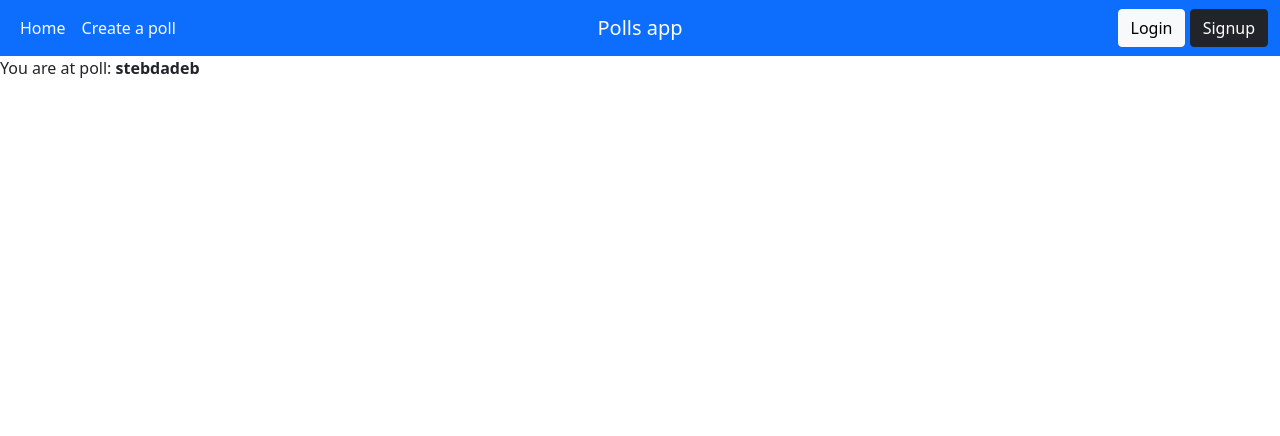
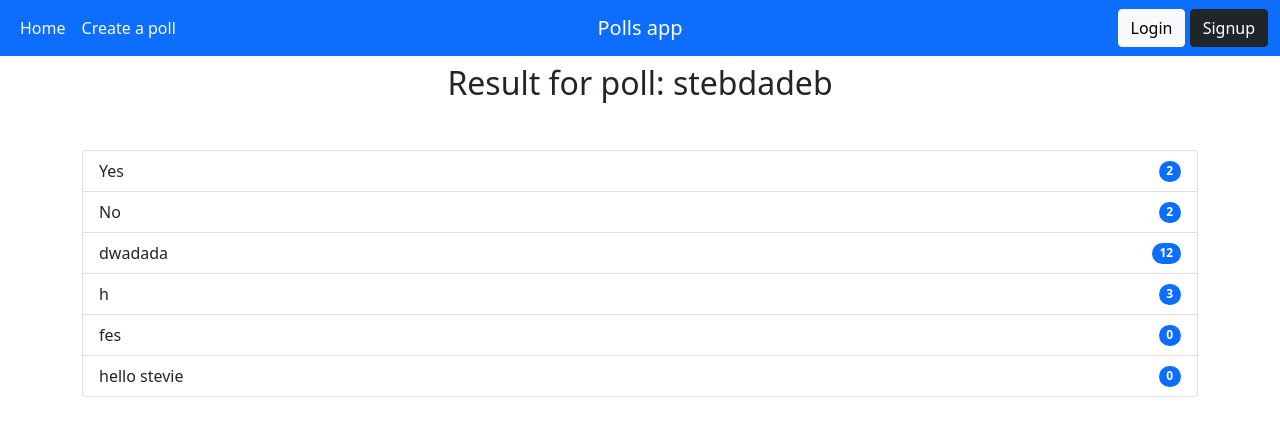
Before and after one commit to Steve-Dusty/django-polls, a Django app: page /polls/26/results in a window 1280 px wide. Shown: the top 436 px of the page. Run offline with Django 3.2, Linux system fonts and the light colour scheme; data comes from the database, SQL or seed files in the repository; both versions use the stored data as it was after the commit.

Commit message:
added results

```diff
--- a/polling/views.py
+++ b/polling/views.py
@@ -1,11 +1,12 @@
 import datetime
 from django.http import HttpResponse, HttpResponseRedirect
-from django.shortcuts import render, redirect, get_object_or_404
+from django.shortcuts import render, redirect, get_object_or_404, get_list_or_404
 from django.contrib import messages
 from django.core.paginator import Paginator
 from django.contrib.auth.decorators import login_required
 from django.forms import inlineformset_factory
 from django.contrib.auth import get_user_model
+from django.urls import reverse
 from .forms import QuestionForm, ChoiceForm, VoteForm
 from .models import Question, Choice
 
@@ -39,8 +40,8 @@ def vote(request, question_id):
             selected_choice = form.cleaned_data['choice']
             selected_choice.votes += 1
             selected_choice.save()
-            # return HttpResponseRedirect('polling:results', question_id=question_id)
-            return redirect('/')
+            return HttpResponseRedirect(reverse('results', args=(question.id,)))
+
 
         else:
             messages.error(request, "You must select an choice!")
@@ -84,8 +85,12 @@ def createchoice(request, question_id):
 
 
 def results(request, question_id):
-    question = get_object_or_404(Question, pk=question_id)
-    return render(request, 'results.html', {'question': question})
+    question = Question.objects.get(pk=question_id)
+    # MUST FILTER THIS OUT CORRECTLY TO CORRESPONDING QUESTIONS
+    choices = Choice.objects.all()
+    context = {'question': question, 'choices': choices}
+    return render(request, 'results.html', context)
+
 
 
 """
--- a/templates/home.html
+++ b/templates/home.html
@@ -15,7 +15,9 @@
   </div>
 {% endfor %}
   <div class="page-links text-center">
-    <div class="d-flex justify-content-center">({{ poll.number }} / {{ poll.paginator.num_pages }})</div>
+    {% if poll.paginator.num_pages != 1 %}
+      <div class="d-flex justify-content-center">({{ poll.number }} / {{ poll.paginator.num_pages }})</div>
+    {% endif %}
     {% if poll.has_previous %}
       <a href="{% url 'home' %}?page={{ poll.previous_page_number }}">Previous Page</a>
     {% endif %}
--- a/templates/registration/login.html
+++ b/templates/registration/login.html
@@ -2,10 +2,12 @@
 {% load crispy_forms_tags %}
 {% block content %}
 
+<div class="container mt-3">
 	<h2>Log In</h2>
 	<form method="POST">
 	    {% csrf_token %}
 	    {{ form|crispy }}
 	    <button type="submit" class="btn btn-primary">Log In</button>
 	</form>
+</div>
 {% endblock %}
--- a/templates/registration/signup.html
+++ b/templates/registration/signup.html
@@ -1,10 +1,13 @@
 {% extends 'base.html' %}
 {% load crispy_forms_tags %}
 {% block content %}
+
+<div class="container mt-3">
 	<h2>Sign Up</h2>
 	<form method="post">
 	    {% csrf_token %}
 	    {{ form|crispy }}
 	    <button class="btn btn-primary" type="submit">Sign Up</button>
 	</form>
+</div>
 {% endblock content %}
--- a/templates/results.html
+++ b/templates/results.html
@@ -1,5 +1,19 @@
 {% extends 'base.html' %}
 
 {% block content %}
-<p>You are at poll: <strong>{{ question }}</strong></p>
+
+<h2 class ="text-center mb-3 mt-2">Result for poll: {{ question.question_text }}</h2>
+
+<div class="container mt-5">
+	<ul class="list-group">
+	    {% for choice in choices %}
+	  		<li class="list-group-item d-flex justify-content-between align-items-center">
+	    	{{ choice.choice_text }}
+	    	<span class="badge bg-primary rounded-pill">{{ choice.votes }}</span>
+
+	  		</li>
+	  	{% endfor %}
+	</ul>
+
+</div>
 {% endblock content %}
```
Also changed, not shown: templates/createchoice.html (+1 -6 lines), db.sqlite3. Lines whose indentation alone changed are shown as unchanged.
